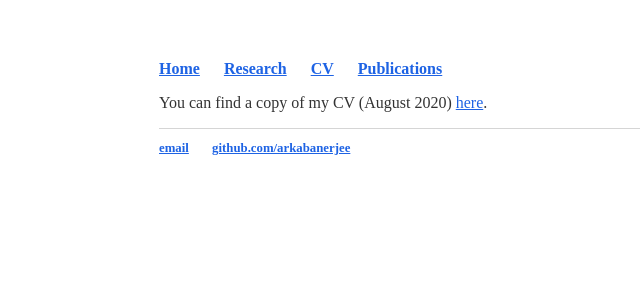
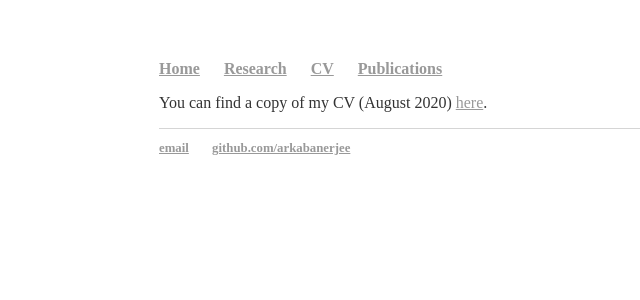
Before and after one commit to arkabanerjee/arkabanerjee.github.io, a Jekyll site: the page built from cv/index.html, in a window 1280 px wide. Shown: the top 300 px of the page, without its empty margins (33-673 px from the left). Built offline with Jekyll 4.4.1, drawn with Linux system fonts in a browser that asks for light colours.

Commit message:
SIDM added

```diff
--- a/css/main.css
+++ b/css/main.css
@@ -14,7 +14,7 @@ nav ul li, footer ul li {
 }
 a {
     text-decoration: underline;
-    color: rgb(30, 99, 228);
+    color: #999;
 }
 a:hover {
     text-decoration: underline;
```
